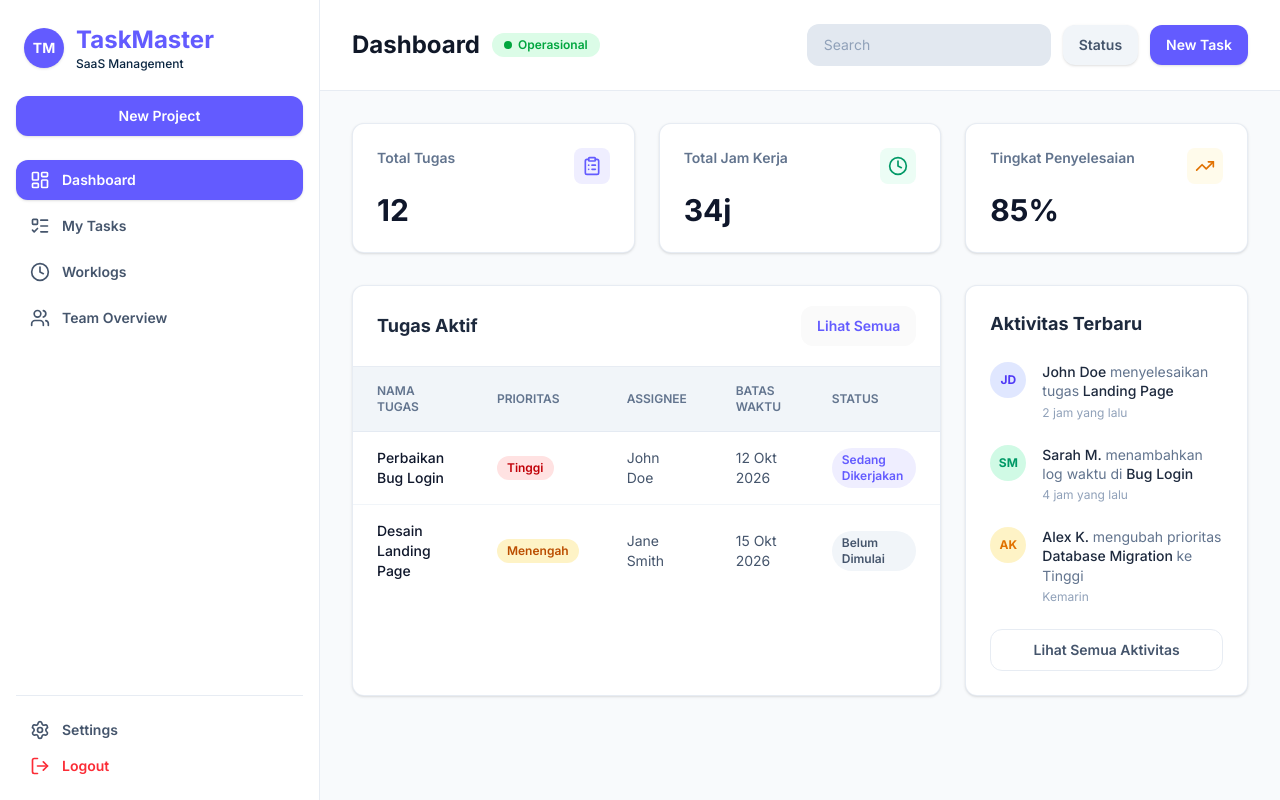
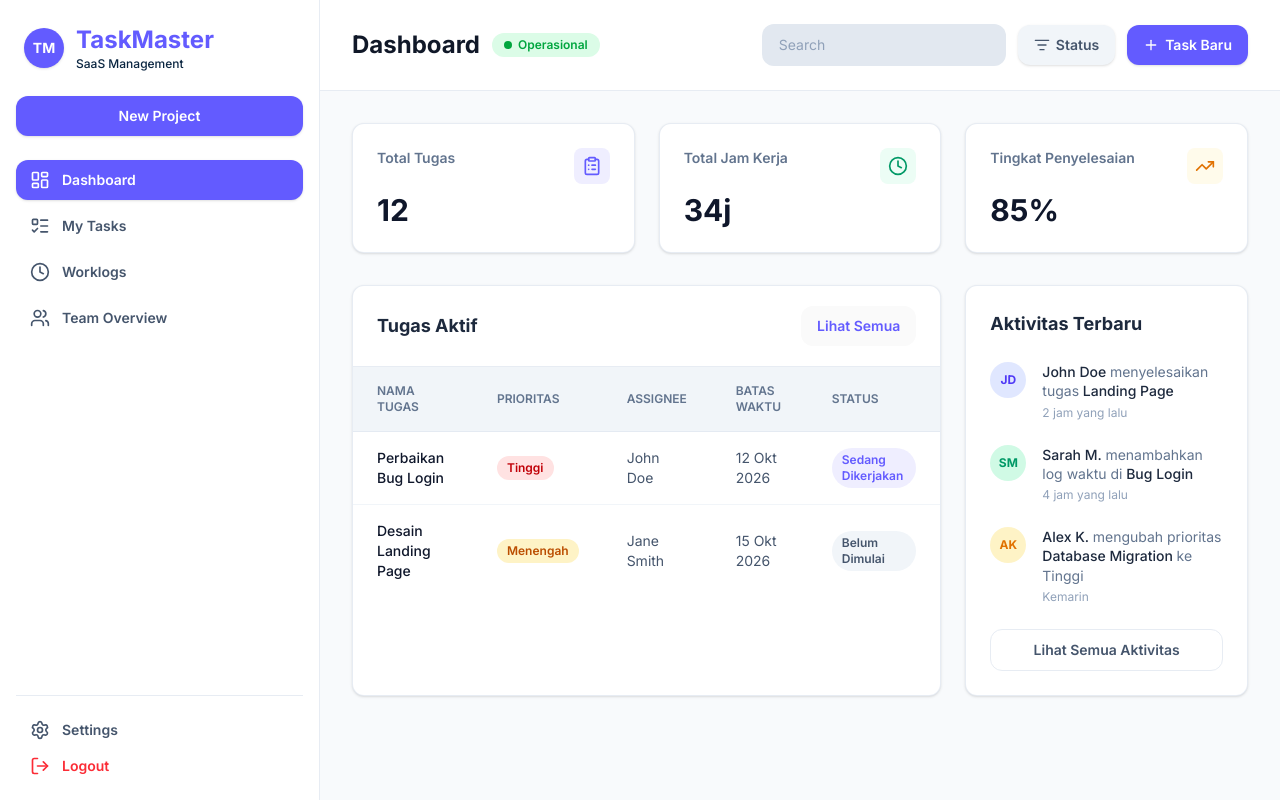
Before and after one commit to DenDev377/task-saas, a Next.js app: page /dashboard in a window 1280 px wide. Built offline with nearby package versions, Linux system fonts and the light colour scheme.

Commit message:
feat: Menambah icon untuk  tombol status dan Task baru

```diff
--- a/components/dashboard/Navbar.tsx
+++ b/components/dashboard/Navbar.tsx
@@ -1,3 +1,5 @@
+import { ListFilter, Plus } from "lucide-react";
+
 export default function Navbar() {
   return (
     <nav className="w-full bg-white border-b border-slate-200/80 shrink-0">
@@ -17,11 +19,13 @@ export default function Navbar() {
           <div className="relative">
             <input type="text" placeholder="Search" className="bg-slate-200 hover:bg-slate-100 text-slate-700 placeholder-slate-400 text-sm py-2.5 px-4 rounded-xl transition-all focus:bg-white focus:outline-none focus:ring-2 focus:ring-[#635BFF]/20 focus:border-[#635BFF] border border-transparent" />
           </div>
-          <button className="bg-slate-100 hover:bg-slate-200 text-slate-600 font-semibold py-2.5 px-4 rounded-xl shadow-sm text-sm transition-all">
+          <button className="bg-slate-100 flex items-center gap-1.5 hover:bg-slate-200 text-slate-600 font-semibold py-2.5 px-4 rounded-xl shadow-sm text-sm transition-all">
+            <ListFilter className="w-4 h-4" />
             Status
           </button>
-          <button className="bg-[#635BFF] hover:bg-[#534be0] text-white font-semibold py-2.5 px-4 rounded-xl shadow-sm text-sm transition-all">
-            New Task
+          <button className="bg-[#635BFF] flex items-center gap-1.5 hover:bg-[#534be0] text-white font-semibold py-2.5 px-4 rounded-xl shadow-sm text-sm transition-all">
+            <Plus className="w-4 h-4" />
+            Task Baru
           </button>
         </div>
       </div>
```
